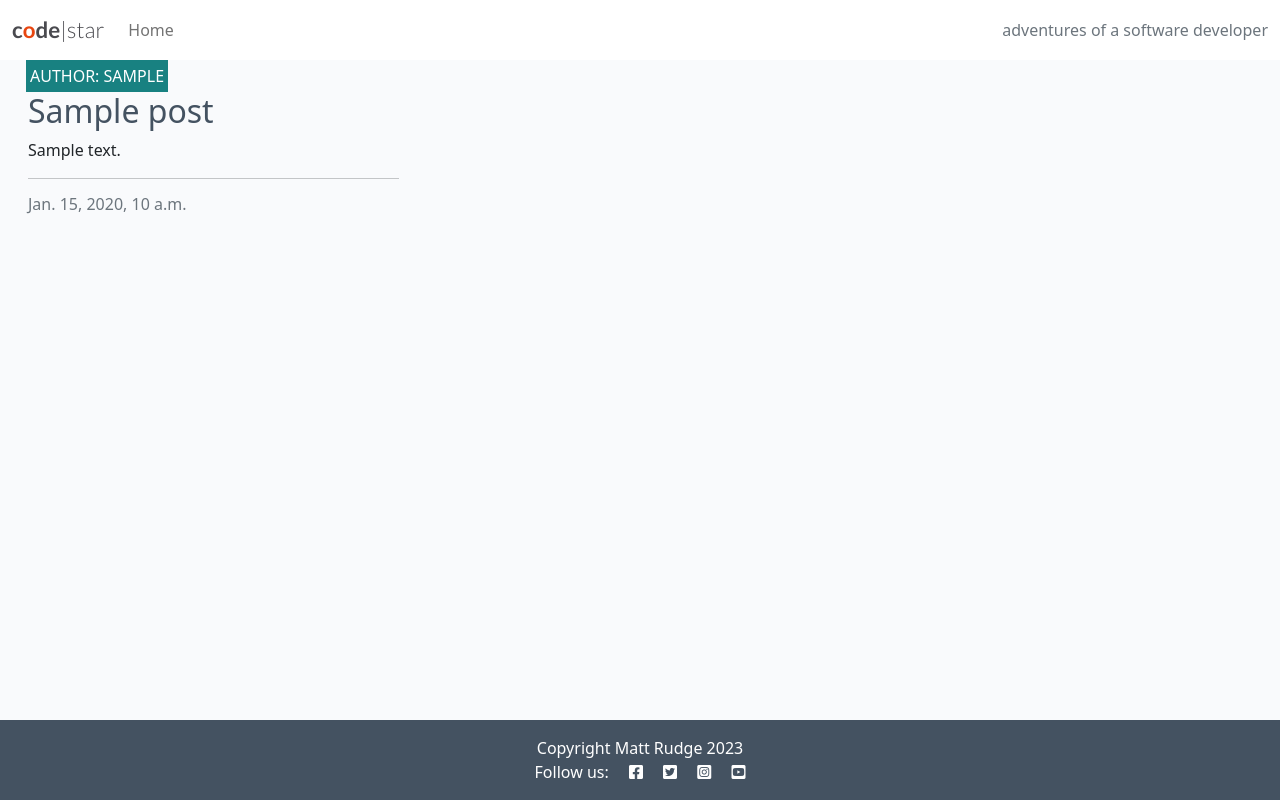
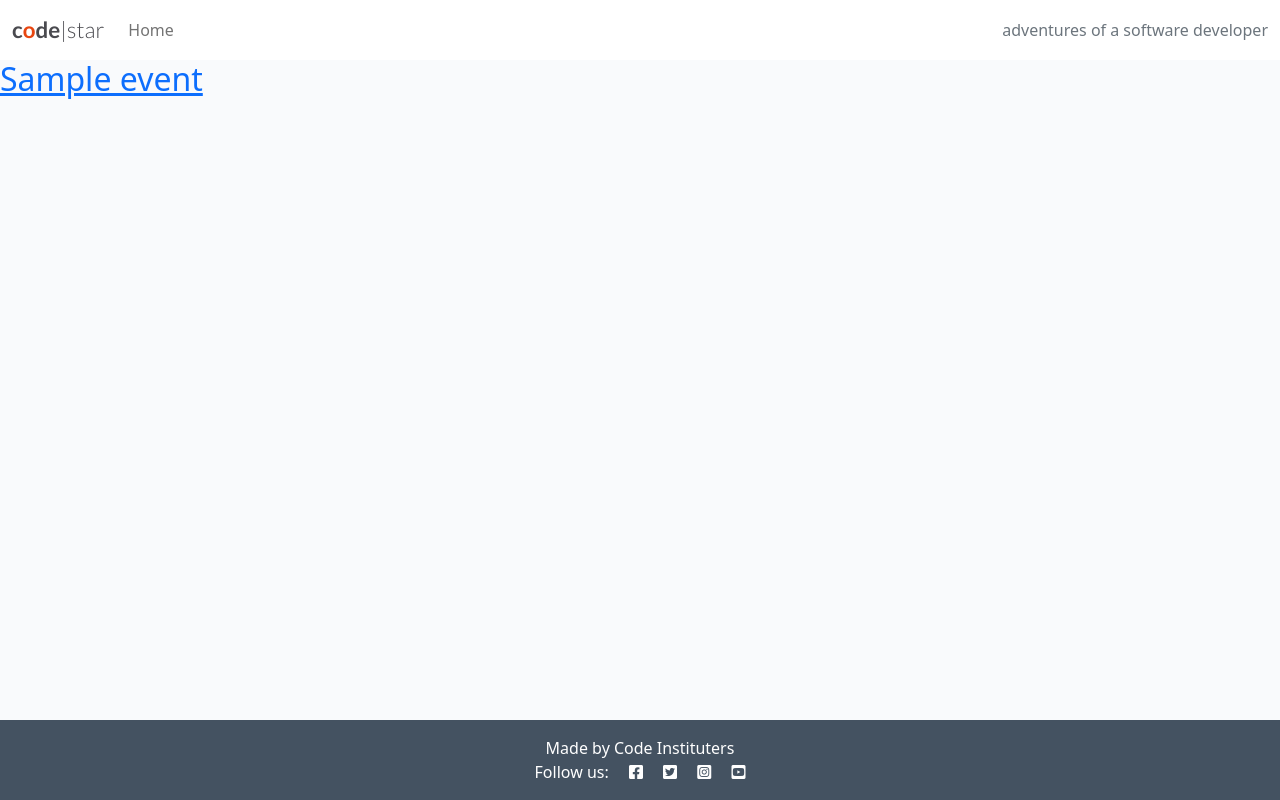
Before and after one commit to GuilhermeAviacao/django_ci_proj04, a Django app: template blog/templates/blog/index.html in a window 1280 px wide. Run offline with Django 4.2, Linux system fonts and the light colour scheme; tables that the repository leaves empty hold one stand-in row (values such as "Sample post"); the template is opened without the code that fills it: values that come from a table or form of the project are taken from there, most other values are stand-ins (such as "Sample title", 1, 10 or a date in 2020); parts of the project's set-up code (start-up, migrations or seed data) failed here and were passed over; some libraries are stand-ins or nearby versions.

Commit message:
views pt 2

```diff
--- a/blog/templates/blog/index.html
+++ b/blog/templates/blog/index.html
@@ -2,58 +2,10 @@
 
 {% block content %}
 
-<!-- index.html content starts here -->
-<div class="container-fluid">
-    <div class="row">
+{% for event in event_list %}
+<a href="{% url 'event_detail' event.event_id %}">
+    <h2>{{ event.event_name }}</h2>
+</a>
+{% endfor %}
 
-        <!-- Blog Entries Column -->
-        <div class="col-12 mt-3 left">
-            <div class="row">
-                {% for post in post_list %}
-                <div class="col-md-4">
-                    <div class="card mb-4">
-                        <div class="card-body">
-                            <div class="image-container">
-                                <div class="image-flash">
-                                    <p class="author">Author: {{ post.author }}</p>
-                                </div>
-                            </div>
-                            <a href="{% url 'post_detail' post.slug %}" class="post-link">
-                                <h2 class="card-title">{{ post.title }}</h2>
-                            </a>
-                            <p class="card-text">{{ post.excerpt }}</p>
-                            <hr />
-                            <p class="card-text text-muted h6">{{ post.created_on}}
-                            </p>
-                        </div>
-                    </div>
-                </div>
-                {% if forloop.counter|divisibleby:3 %}
-            </div>
-            <div class="row">
-                {% endif %}
-                {% endfor %}
-
-            </div>
-        </div>
-    </div>
-    {% if is_paginated %}
-    <nav aria-label="Page navigation">
-        <ul class="pagination justify-content-center">
-            {% if page_obj.has_previous %}
-            <li><a href="?page={{ page_obj.previous_page_number }}" class="page-link">&laquo; PREVIOUS </a></li>
-            {% endif %}
-            {% if page_obj.has_next %}
-            <li><a href="?page={{ page_obj.next_page_number }}" class="page-link"> NEXT &raquo;</a></li>
-            {% endif %}
-        </ul>
-    </nav>
-    {% endif %}
-</div>
-
-<!-- index.html content ends here -->
 {% endblock %}
-
-{% block copyright %}
-Copyright Matt Rudge 2023
-{% endblock %}
--- a/blog/urls.py
+++ b/blog/urls.py
@@ -2,6 +2,7 @@ from . import views
 from django.urls import path
 
 urlpatterns = [
-    path('', views.PostList.as_view(), name='home'),
-    path('<slug:slug>/', views.post_detail, name='post_detail'),
+    path('', views.EventsList.as_view(), name='home'),
+    path("<int:event_id>/", views.event_detail,
+         name="event_detail")
 ]
```
Also changed, not shown: 1 other file.
